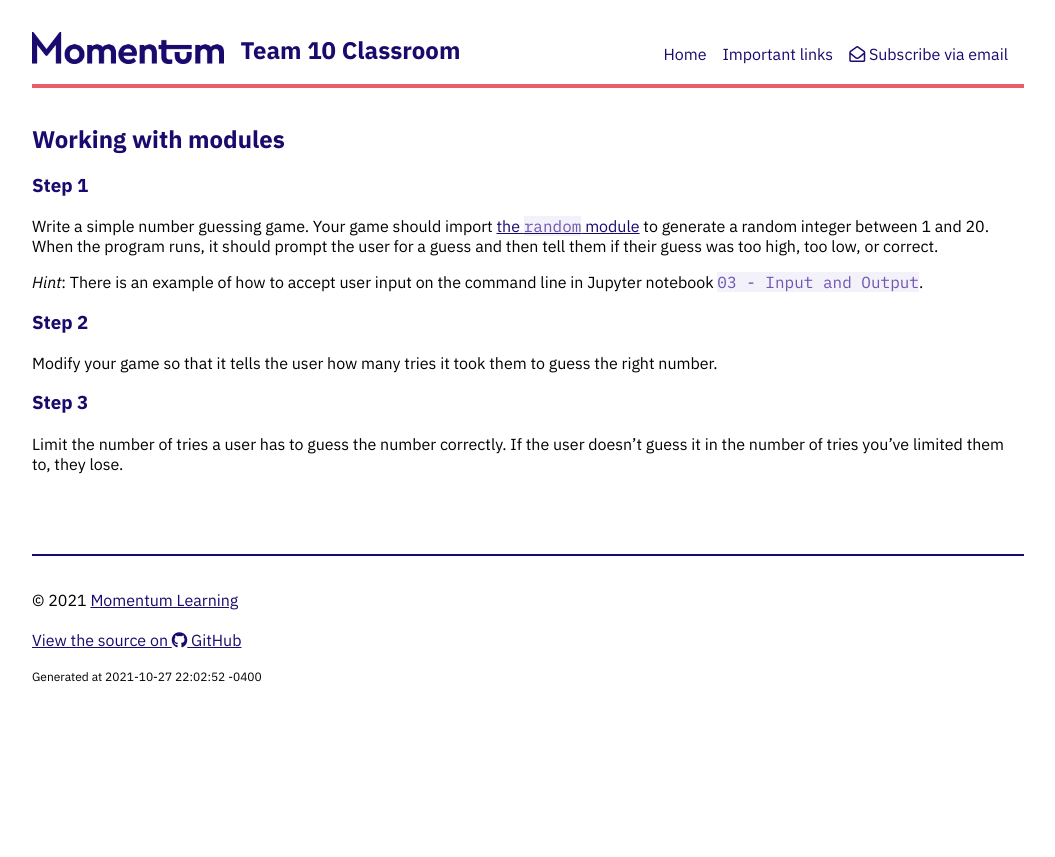
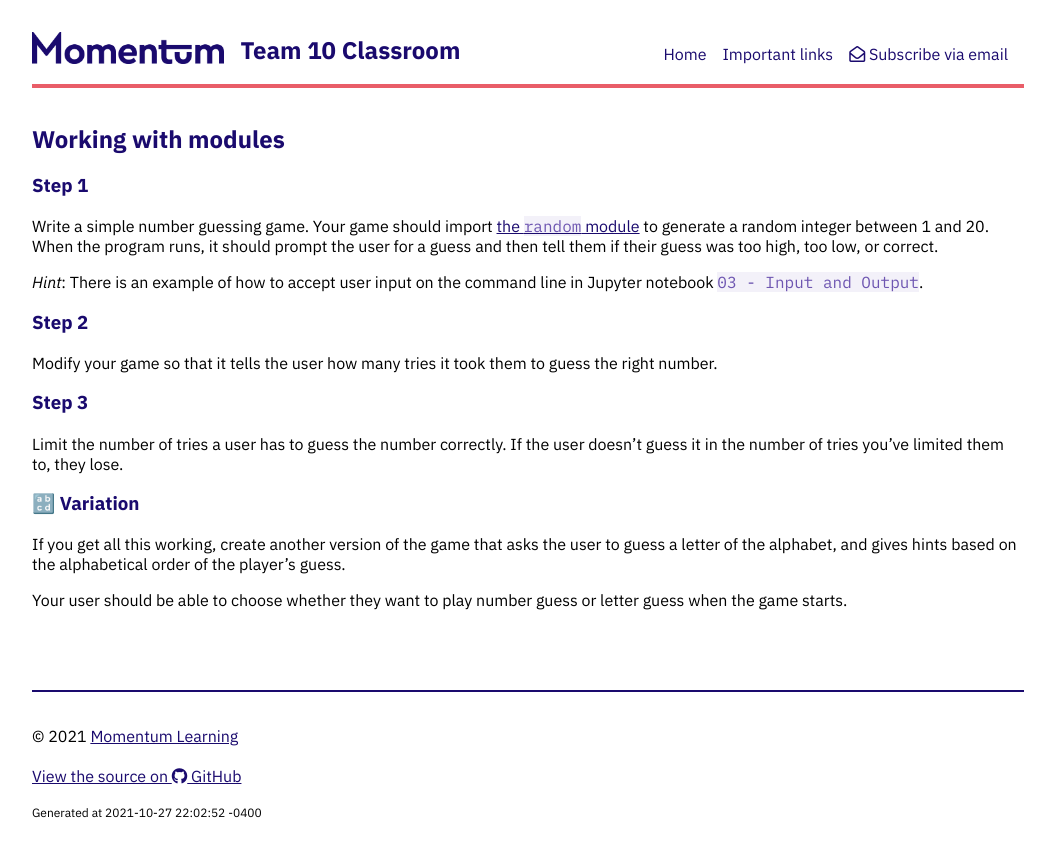
Before and after one commit to Momentum-Team-10/momentum-team-10.github.io, a Jekyll site: the page built from code_exercises/py-guess-number.md, in a window 1280 px wide. Shown: the top 857 px of the page, without its empty margins (112-1167 px from the left). Built offline with Jekyll 4.4.1, drawn with Linux system fonts in a browser that asks for light colours; nearby versions of some CDN libraries.

Commit message:
Update module exercise

```diff
--- a/code_exercises/py-guess-number.md
+++ b/code_exercises/py-guess-number.md
@@ -18,3 +18,9 @@ Modify your game so that it tells the user how many tries it took them to guess
 ### Step 3
 
 Limit the number of tries a user has to guess the number correctly. If the user doesn't guess it in the number of tries you've limited them to, they lose.
+
+### 🔡 Variation
+
+If you get all this working, create another version of the game that asks the user to guess a letter of the alphabet, and gives hints based on the alphabetical order of the player’s guess.
+
+Your user should be able to choose whether they want to play number guess or letter guess when the game starts.
```
